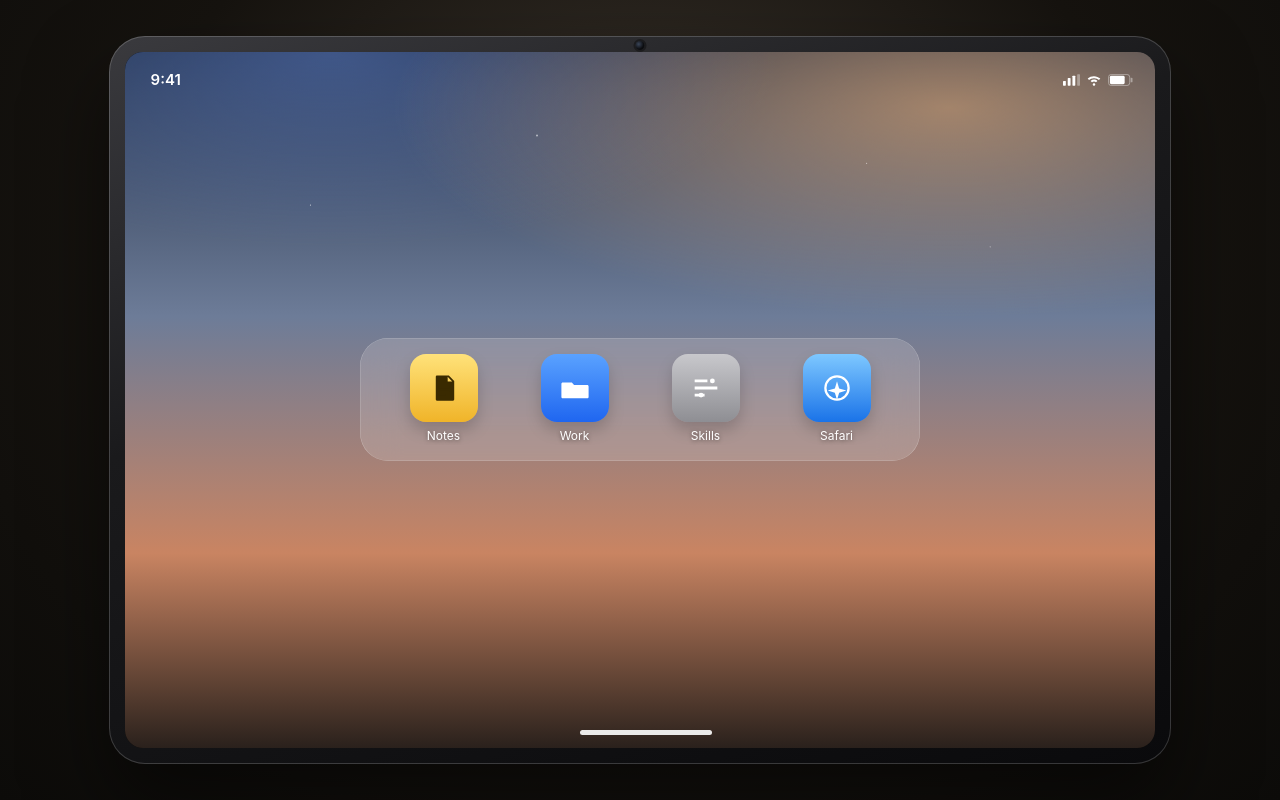
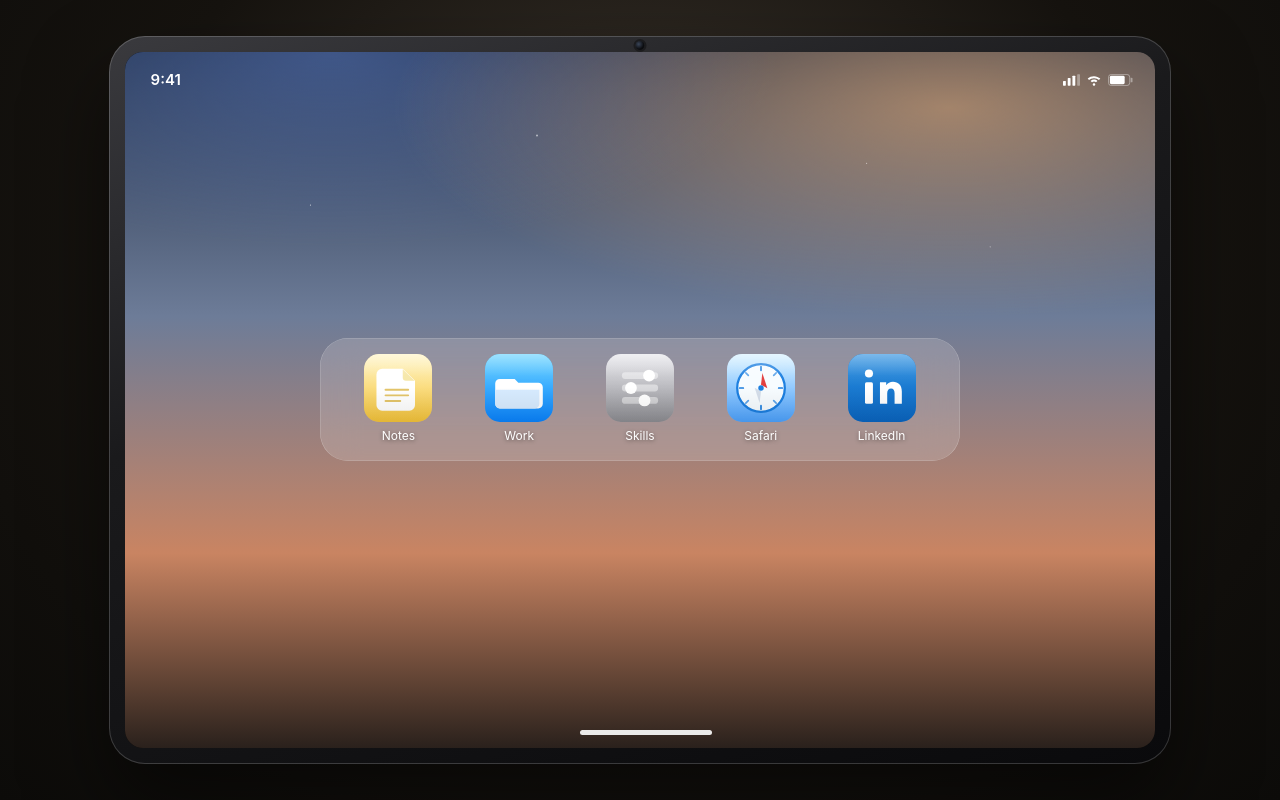
Before and after one commit to MaryMec/marymec.github.io, a plain HTML site: page index.html in a window 1280 px wide. Both pictures are taken after a click on the button "Slide up to open". Drawn offline with Linux system fonts and the light colour scheme.

Commit message:
Add the MEC research role and an iOS-style LinkedIn icon.
Co-authored-by: MaryMec <MaryMec@users.noreply.github.com>

```diff
--- a/css/style.css
+++ b/css/style.css
@@ -250,20 +250,39 @@ a { color: var(--blue); }
   padding: 0;
 }
 
+a.app { text-decoration: none; }
+
 .app-icon {
   width: 60px;
   height: 60px;
-  border-radius: 14px;
+  border-radius: 22%;
   display: grid;
   place-items: center;
-  box-shadow: 0 8px 16px rgba(0,0,0,.18);
+  position: relative;
+  overflow: hidden;
+  box-shadow;
+    inset 0 1px 0 rgba(255, 255, 255, 0.55),
+    inset 0 0 0 0.5px rgba(255, 255, 255, 0.28),
+    0 8px 14px rgba(0, 0, 0, 0.22);
 }
 
-.app-icon svg { width: 34px; height: 34px; }
-.app-icon-notes { background: linear-gradient(180deg, #ffe27a, #f0b429); }
-.app-icon-work { background: linear-gradient(180deg, #5aa2ff, #1f66f0); }
-.app-icon-skills { background: linear-gradient(180deg, #c8c8cc, #8e8e93); }
-.app-icon-safari { background: linear-gradient(180deg, #7ec8ff, #1a73e8); }
+.app-icon svg { width: 100%; height: 100%; position: relative; z-index: 1; }
+
+.app-icon::after {
+  content: "";
+  position: absolute;
+  inset: 0;
+  border-radius: inherit;
+  background: linear-gradient(180deg, rgba(255, 255, 255, 0.38) 0%, rgba(255, 255, 255, 0.05) 32%, rgba(255, 255, 255, 0) 48%, rgba(0, 0, 0, 0.08) 100%);
+  pointer-events: none;
+  z-index: 2;
+}
+
+.app-icon-notes { background: linear-gradient(180deg, #fff4c4 0%, #f6c53a 100%); }
+.app-icon-work { background: linear-gradient(180deg, #64d2ff 0%, #0a84ff 100%); }
+.app-icon-skills { background: linear-gradient(180deg, #e5e5ea 0%, #8e8e93 100%); }
+.app-icon-safari { background: linear-gradient(180deg, #d6f1ff 0%, #4da3ff 100%); }
+.app-icon-linkedin { background: linear-gradient(180deg, #2b8fe0 0%, #0a66c2 100%); }
 
 .app-label {
   font-size: 12px;
@@ -303,7 +322,7 @@ a { color: var(--blue); }
   letter-spacing: -0.4px;
 }
 
-.app-body { padding: 8px 16px 24px; }
+.app-body { padding: 8px 16px 24px; display: flex; flex-direction: column; gap: 10px; }
 
 .row {
   width: 100%;
@@ -418,14 +437,15 @@ a { color: var(--blue); }
     margin-bottom: 18px;
     margin-left: auto;
     margin-right: auto;
-    width: min(520px, 86%);
+    width: min(560px, 92%);
+    grid-template-columns: repeat(5, 1fr);
     padding: 16px 18px 18px;
     background: rgba(255, 255, 255, 0.16);
     border-radius: 28px;
     box-shadow: inset 0 0 0 0.5px rgba(255, 255, 255, 0.28);
     backdrop-filter: blur(18px);
   }
-  .app-icon { width: 68px; height: 68px; border-radius: 16px; }
+  .app-icon { width: 68px; height: 68px; }
   .view-app, .view-safari { align-items: center; }
   .appbar, .safari-top, .app-body, .note, .settings, .safari-page {
     width: min(680px, calc(100% - 48px));
@@ -464,7 +484,8 @@ a { color: var(--blue); }
     margin-bottom: 8px;
     margin-left: auto;
     margin-right: auto;
-    width: min(560px, 78%);
+    width: min(640px, 86%);
+    grid-template-columns: repeat(5, 1fr);
     padding: 16px 22px 18px;
     background: rgba(255, 255, 255, 0.16);
     border-radius: 28px;
@@ -472,7 +493,7 @@ a { color: var(--blue); }
     backdrop-filter: blur(18px);
   }
 
-  .app-icon { width: 68px; height: 68px; border-radius: 16px; }
+  .app-icon { width: 68px; height: 68px; }
 
   .view-app, .view-safari { align-items: center; }
   .appbar, .safari-top, .app-body, .note, .settings, .safari-page {
--- a/index.html
+++ b/index.html
@@ -33,7 +33,7 @@
         <div class="lock-notifs">
           <button class="notif" type="button" data-open="notes">
             <span class="notif-icon notif-icon-notes" aria-hidden="true">
-              <svg viewBox="0 0 24 24"><path fill="currentColor" d="M6 3.5h9.2L19 7.2V20a1.5 1.5 0 0 1-1.5 1.5h-11A1.5 1.5 0 0 1 5 20V5A1.5 1.5 0 0 1 6.5 3.5H6Zm8.2 1.2V8H17.4"/><path fill="currentColor" d="M8 11.2h8v1.3H8zm0 3h8v1.3H8zm0 3h5.2v1.3H8z"/></svg>
+              <svg viewBox="0 0 24 24"><path fill="currentColor" d="M6 4.2h7.2L16.8 8v10.2a1.2 1.2 0 0 1-1.2 1.2H6.4A1.2 1.2 0 0 1 5.2 18.2V5.4A1.2 1.2 0 0 1 6.4 4.2H6Z"/><path fill="currentColor" opacity=".45" d="M13.2 4.4 16.6 7.8h-2.4a1 1 0 0 1-1-1V4.4Z"/><path stroke="currentColor" stroke-width="1" stroke-linecap="round" d="M8 11.2h6.4M8 13.4h6.4M8 15.6h4"/></svg>
             </span>
             <span class="notif-copy">
               <span class="notif-row"><strong>Notes</strong><span>now</span></span>
@@ -42,7 +42,7 @@
           </button>
           <button class="notif" type="button" data-open="work">
             <span class="notif-icon notif-icon-work" aria-hidden="true">
-              <svg viewBox="0 0 24 24"><path fill="currentColor" d="M4 7.5h6.2l1.6 1.8H20a1.5 1.5 0 0 1 1.5 1.5v7.2A1.5 1.5 0 0 1 20 19.5H4A1.5 1.5 0 0 1 2.5 18V9A1.5 1.5 0 0 1 4 7.5Z"/></svg>
+              <svg viewBox="0 0 24 24"><path fill="currentColor" d="M3.2 8.2h6.4l1.5 1.6h9.2a1.4 1.4 0 0 1 1.4 1.4v6.6a1.4 1.4 0 0 1-1.4 1.4H3.2a1.4 1.4 0 0 1-1.4-1.4v-8.2a1.4 1.4 0 0 1 1.4-1.4Z"/><path fill="currentColor" opacity=".35" d="M2.4 12.2h19.2v5.6a1.4 1.4 0 0 1-1.4 1.4H3.2a1.4 1.4 0 0 1-1.4-1.4v-5.6Z"/></svg>
             </span>
             <span class="notif-copy">
               <span class="notif-row"><strong>Work</strong><span>now</span></span>
@@ -67,28 +67,62 @@
         <nav class="home-grid" aria-label="Apps">
           <button class="app" type="button" data-open="notes">
             <span class="app-icon app-icon-notes" aria-hidden="true">
-              <svg viewBox="0 0 24 24"><path fill="#3a2a00" d="M7 3.2h8.4L19.2 7v13.2a.8.8 0 0 1-.8.8H7a.8.8 0 0 1-.8-.8V4a.8.8 0 0 1 .8-.8Zm7.6.9V7.4h3.2"/><path fill="#3a2a00" d="M8.2 11h7.6v1.2H8.2zm0 2.6h7.6v1.2H8.2zm0 2.6h5v1.2h-5z"/></svg>
+              <svg viewBox="0 0 60 60">
+                <path fill="#fff" d="M16 13h18.2L45 23.6V45a5 5 0 0 1-5 5H16a5 5 0 0 1-5-5V18a5 5 0 0 1 5-5z"/>
+                <path fill="#f6e7a8" d="M34.2 13.4 44.6 23.6H37a2.8 2.8 0 0 1-2.8-2.8V13.4z"/>
+                <path stroke="#e4c56a" stroke-width="1.7" stroke-linecap="round" d="M19 31.5h20M19 36.5h20M19 41.5h13"/>
+              </svg>
             </span>
             <span class="app-label">Notes</span>
           </button>
           <button class="app" type="button" data-open="work">
             <span class="app-icon app-icon-work" aria-hidden="true">
-              <svg viewBox="0 0 24 24"><path fill="#fff" d="M3.4 8.2h6.4l1.5 1.7h9.3c.6 0 1 .4 1 1v7.4c0 .6-.4 1-1 1H3.4c-.6 0-1-.4-1-1V9.2c0-.6.4-1 1-1Z"/></svg>
+              <svg viewBox="0 0 60 60">
+                <path fill="#fff" d="M13 22h13.2l3.2 3.4H47a4 4 0 0 1 4 4V44a4 4 0 0 1-4 4H13a4 4 0 0 1-4-4V26a4 4 0 0 1 4-4z"/>
+                <path fill="#d7ebff" d="M12 31.5h36V44a4 4 0 0 1-4 4H13a4 4 0 0 1-4-4V31.5z"/>
+              </svg>
             </span>
             <span class="app-label">Work</span>
           </button>
           <button class="app" type="button" data-open="skills">
             <span class="app-icon app-icon-skills" aria-hidden="true">
-              <svg viewBox="0 0 24 24"><path fill="#fff" d="M4 6h9v2H4zm0 5h16v2H4zm0 5h7v2H4z"/><circle cx="16.5" cy="7" r="1.7" fill="#fff"/><circle cx="8.5" cy="17" r="1.7" fill="#fff"/></svg>
+              <svg viewBox="0 0 60 60">
+                <rect x="14" y="16" width="32" height="6" rx="3" fill="#fff" opacity=".45"/>
+                <rect x="14" y="27" width="32" height="6" rx="3" fill="#fff" opacity=".45"/>
+                <rect x="14" y="38" width="32" height="6" rx="3" fill="#fff" opacity=".45"/>
+                <circle cx="38" cy="19" r="5.2" fill="#fff"/>
+                <circle cx="22" cy="30" r="5.2" fill="#fff"/>
+                <circle cx="34" cy="41" r="5.2" fill="#fff"/>
+              </svg>
             </span>
             <span class="app-label">Skills</span>
           </button>
           <button class="app" type="button" data-open="safari">
             <span class="app-icon app-icon-safari" aria-hidden="true">
-              <svg viewBox="0 0 24 24"><circle cx="12" cy="12" r="8.2" fill="none" stroke="#fff" stroke-width="1.6"/><path fill="#fff" d="m12 7.2 1.5 5.1 5.1 1.5-5.1 1.5L12 20.4l-1.5-5.1L5.4 13.8l5.1-1.5L12 7.2Z"/></svg>
+              <svg viewBox="0 0 60 60">
+                <circle cx="30" cy="30" r="21" fill="#f7fcff"/>
+                <circle cx="30" cy="30" r="21" fill="none" stroke="#1c7fe0" stroke-width="2"/>
+                <g stroke="#1c7fe0" stroke-width="1.5" stroke-linecap="round">
+                  <path d="M30 11.2v3.2M30 45.6v3.2M11.2 30h3.2M45.6 30h3.2"/>
+                  <path d="M16.6 16.6l2.2 2.2M41.2 41.2l2.2 2.2M43.4 16.6l-2.2 2.2M18.8 41.2l-2.2 2.2" opacity=".7"/>
+                </g>
+                <path fill="#e23d3d" d="M31.2 16.8 35.6 30.2 30 27.2z"/>
+                <path fill="#d5deea" d="M28.8 43.2 24.4 29.8 30 32.8z"/>
+                <circle cx="30" cy="30" r="2.4" fill="#1c7fe0"/>
+              </svg>
             </span>
             <span class="app-label">Safari</span>
           </button>
+          <a class="app" href="https://www.linkedin.com/in/maryam-albalushi-9ab246284" target="_blank" rel="noopener noreferrer">
+            <span class="app-icon app-icon-linkedin" aria-hidden="true">
+              <svg viewBox="0 0 60 60">
+                <rect x="15" y="25" width="7" height="19" rx="1.4" fill="#fff"/>
+                <circle cx="18.5" cy="17.2" r="3.6" fill="#fff"/>
+                <path fill="#fff" d="M27.5 25h6.2v2.6c1.3-1.9 3.4-3.1 6-3.1 4.6 0 7.8 3 7.8 8.6V44h-6.4v-9.4c0-2.7-1.1-4.2-3.1-4.2-2.1 0-3.4 1.5-3.4 4.2V44h-6.4V25z"/>
+              </svg>
+            </span>
+            <span class="app-label">LinkedIn</span>
+          </a>
         </nav>
         <button class="home-bar home-bar-light" type="button" data-go="lock" aria-label="Lock"></button>
       </section>
@@ -117,6 +151,7 @@
         <article class="note">
           <p>Computer science graduate in Muscat, Oman.</p>
           <p>BSc Computer Science, Middle East College. GPA 3.75 / 4.0.</p>
+          <p>Research assistant at Middle East College.</p>
           <p>I build Android apps and smaller things for the web. I also interpret for deaf computer science students at Al Buraimi University College, and I teach them to code.</p>
           <p>Arabic, English, Hindi, and Arabic Sign Language.</p>
         </article>
@@ -128,6 +163,13 @@
           <h1>Work</h1>
         </header>
         <div class="app-body">
+          <button class="row" type="button" data-open="mec">
+            <span>
+              <strong>Research assistant</strong>
+              <span>Middle East College</span>
+            </span>
+            <span class="chev" aria-hidden="true"></span>
+          </button>
           <button class="row" type="button" data-open="signpal">
             <span>
               <strong>Sign-Pal</strong>
@@ -136,6 +178,16 @@
             <span class="chev" aria-hidden="true"></span>
           </button>
         </div>
+      </section>
+
+      <section class="view view-app" id="view-mec" data-view="mec" hidden>
+        <header class="appbar">
+          <button class="back" type="button" data-go="work">Work</button>
+          <h1>Research assistant</h1>
+        </header>
+        <article class="note">
+          <p>Research assistant at Middle East College.</p>
+        </article>
       </section>
 
       <section class="view view-app" id="view-signpal" data-view="signpal" hidden>
```
Also changed, not shown: 1 other file.
